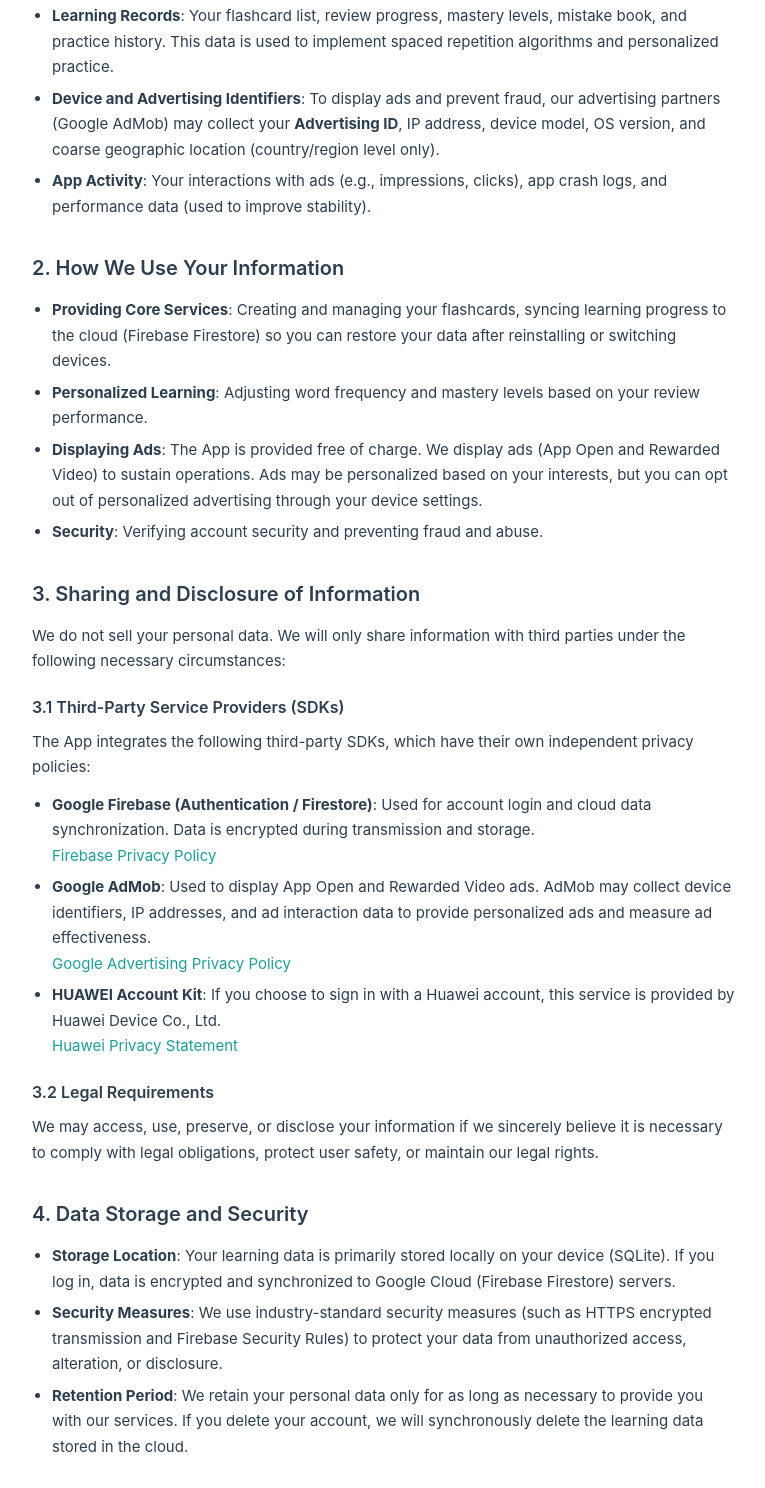
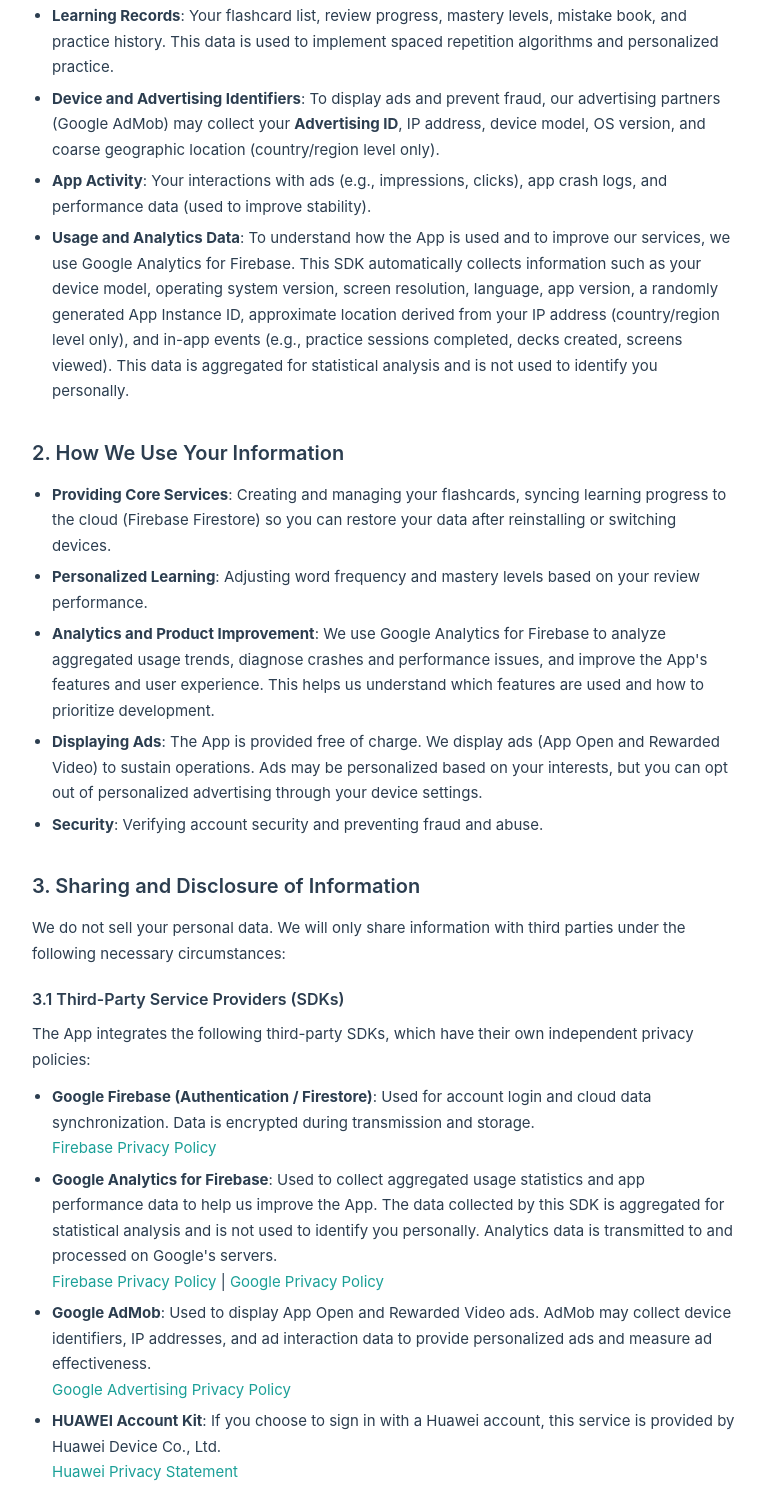
Before and after one commit to zaiapplearning-debug/privacy-policy-gp-vocabcc, a plain HTML site: page index.html in a window 1280 px wide. Shown: the part 802-2290 px from the top of the page, without its empty margins (256-1021 px from the left). Drawn offline with Linux system fonts and the light colour scheme.

Commit message:
Update index.html

```diff
--- a/index.html
+++ b/index.html
@@ -92,7 +92,7 @@
 <div class="container">
 
     <h1>Privacy Policy</h1>
-    <div class="last-updated">Last Updated: October 26, 2026</div>
+    <div class="last-updated">Last Updated: November 18, 2026</div>
 
     <p>Welcome to "背词好帮手VocabCC" (hereinafter referred to as "the App"). The App is developed and operated by <strong>ZAI app</strong> ("we", "us", or "our"). We take your privacy and the protection of your personal information very seriously. This Privacy Policy is designed to explain how we collect, use, store, share, and protect your information, as well as your rights regarding your data.</p>
     <p>Please read this policy carefully before using the App. By using the App, you agree to the terms outlined in this Privacy Policy.</p>
@@ -111,12 +111,14 @@
         <li><strong>Learning Records</strong>: Your flashcard list, review progress, mastery levels, mistake book, and practice history. This data is used to implement spaced repetition algorithms and personalized practice.</li>
         <li><strong>Device and Advertising Identifiers</strong>: To display ads and prevent fraud, our advertising partners (Google AdMob) may collect your <strong>Advertising ID</strong>, IP address, device model, OS version, and coarse geographic location (country/region level only).</li>
         <li><strong>App Activity</strong>: Your interactions with ads (e.g., impressions, clicks), app crash logs, and performance data (used to improve stability).</li>
+        <li><strong>Usage and Analytics Data</strong>: To understand how the App is used and to improve our services, we use Google Analytics for Firebase. This SDK automatically collects information such as your device model, operating system version, screen resolution, language, app version, a randomly generated App Instance ID, approximate location derived from your IP address (country/region level only), and in-app events (e.g., practice sessions completed, decks created, screens viewed). This data is aggregated for statistical analysis and is not used to identify you personally.</li>
     </ul>
 
     <h2>2. How We Use Your Information</h2>
     <ul>
         <li><strong>Providing Core Services</strong>: Creating and managing your flashcards, syncing learning progress to the cloud (Firebase Firestore) so you can restore your data after reinstalling or switching devices.</li>
         <li><strong>Personalized Learning</strong>: Adjusting word frequency and mastery levels based on your review performance.</li>
+        <li><strong>Analytics and Product Improvement</strong>: We use Google Analytics for Firebase to analyze aggregated usage trends, diagnose crashes and performance issues, and improve the App's features and user experience. This helps us understand which features are used and how to prioritize development.</li>
         <li><strong>Displaying Ads</strong>: The App is provided free of charge. We display ads (App Open and Rewarded Video) to sustain operations. Ads may be personalized based on your interests, but you can opt out of personalized advertising through your device settings.</li>
         <li><strong>Security</strong>: Verifying account security and preventing fraud and abuse.</li>
     </ul>
@@ -129,6 +131,8 @@
     <ul>
         <li><strong>Google Firebase (Authentication / Firestore)</strong>: Used for account login and cloud data synchronization. Data is encrypted during transmission and storage.<br>
             <a href="https://firebase.google.com/support/privacy" target="_blank">Firebase Privacy Policy</a></li>
+        <li><strong>Google Analytics for Firebase</strong>: Used to collect aggregated usage statistics and app performance data to help us improve the App. The data collected by this SDK is aggregated for statistical analysis and is not used to identify you personally. Analytics data is transmitted to and processed on Google's servers.<br>
+            <a href="https://firebase.google.com/support/privacy" target="_blank">Firebase Privacy Policy</a> | <a href="https://policies.google.com/privacy" target="_blank">Google Privacy Policy</a></li>
         <li><strong>Google AdMob</strong>: Used to display App Open and Rewarded Video ads. AdMob may collect device identifiers, IP addresses, and ad interaction data to provide personalized ads and measure ad effectiveness.<br>
             <a href="https://policies.google.com/technologies/ads" target="_blank">Google Advertising Privacy Policy</a></li>
         <li><strong>HUAWEI Account Kit</strong>: If you choose to sign in with a Huawei account, this service is provided by Huawei Device Co., Ltd.<br>
@@ -140,7 +144,7 @@
 
     <h2>4. Data Storage and Security</h2>
     <ul>
-        <li><strong>Storage Location</strong>: Your learning data is primarily stored locally on your device (SQLite). If you log in, data is encrypted and synchronized to Google Cloud (Firebase Firestore) servers.</li>
+        <li><strong>Storage Location</strong>: Your learning data is primarily stored locally on your device (SQLite). If you log in, data is encrypted and synchronized to Google Cloud (Firebase Firestore) servers. Aggregated analytics data collected by Google Analytics for Firebase is stored on Google's servers, which may be located outside your country of residence.</li>
         <li><strong>Security Measures</strong>: We use industry-standard security measures (such as HTTPS encrypted transmission and Firebase Security Rules) to protect your data from unauthorized access, alteration, or disclosure.</li>
         <li><strong>Retention Period</strong>: We retain your personal data only for as long as necessary to provide you with our services. If you delete your account, we will synchronously delete the learning data stored in the cloud.</li>
     </ul>
```
